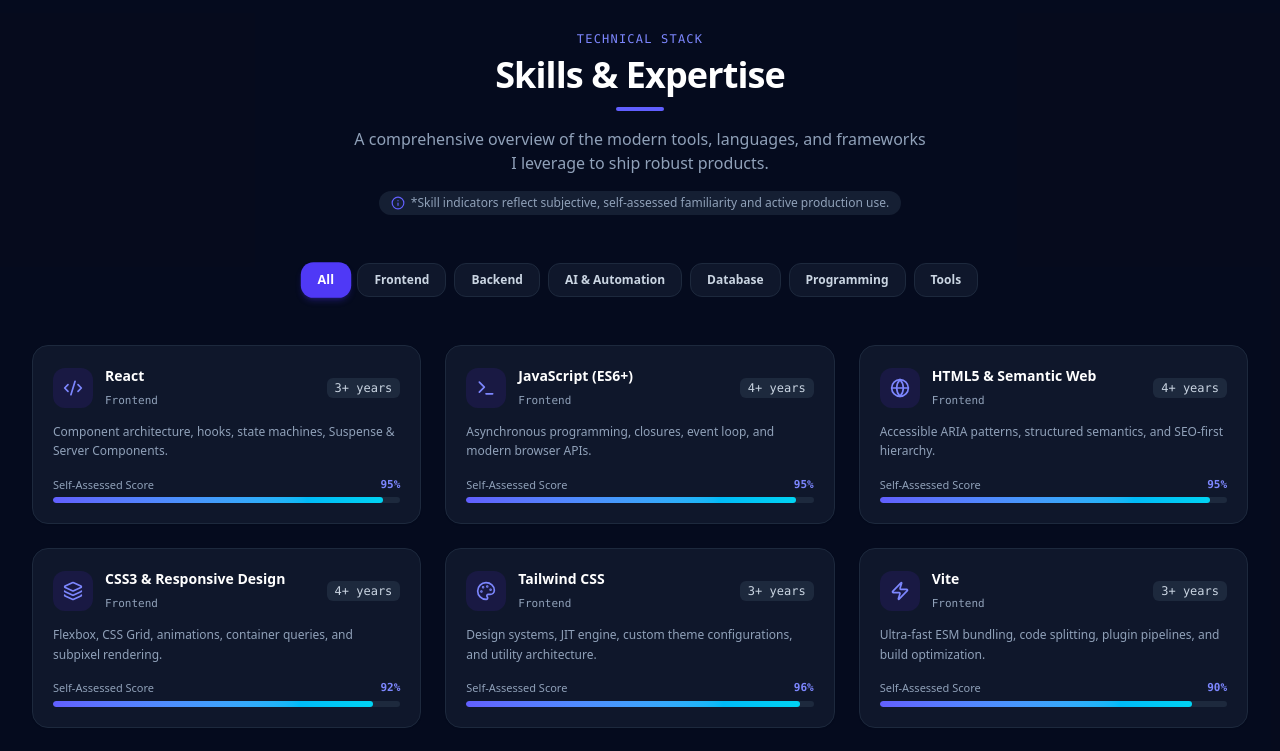
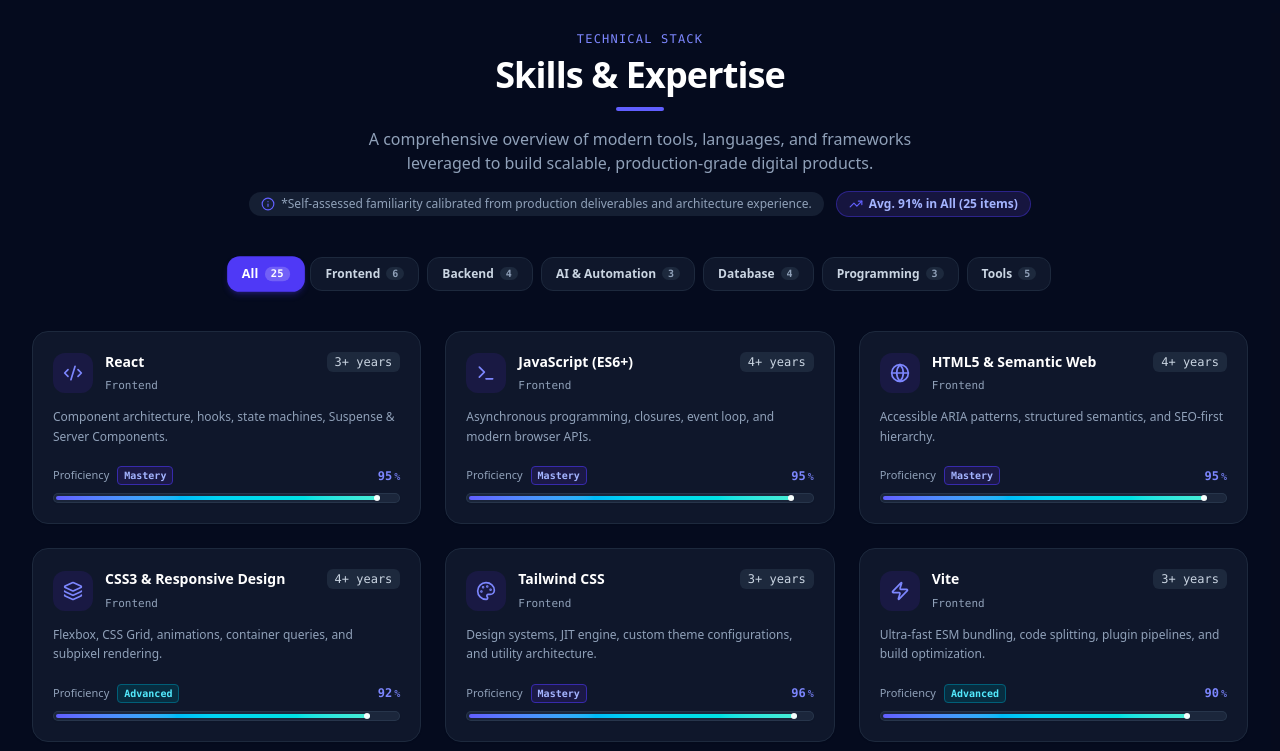
Before and after one commit to KH-CODING145/MR.KIMSAN, a React (Vite) app: page / in a window 1280 px wide. Shown: the part 2020-2771 px from the top of the page. Built offline with nearby package versions, Linux system fonts and the light colour scheme.

Commit message:
feat: add animated progress bars to Skills component
Implement a dynamic progress bar with scroll-triggered entrance animations using framer-motion and requestAnimationFrame for smooth visual feedback on skill levels.

```diff
--- a/src/components/Skills.tsx
+++ b/src/components/Skills.tsx
@@ -1,5 +1,5 @@
-import { useState, useMemo } from 'react';
-import { motion, AnimatePresence, useReducedMotion } from 'motion/react';
+import { useState, useMemo, useRef, useEffect } from 'react';
+import { motion, AnimatePresence, useReducedMotion, useInView } from 'motion/react';
 import {
   Code2,
   Terminal,
@@ -25,6 +25,8 @@
   Bot,
   Brain,
   Info,
+  TrendingUp,
+  Award,
   LucideIcon,
 } from 'lucide-react';
 
@@ -67,22 +69,149 @@
   Brain,
 };
 
+interface DynamicProgressBarProps {
+  level: number;
+  shouldReduceMotion: boolean | null;
+  delay?: number;
+}
+
+function DynamicProgressBar({ level, shouldReduceMotion, delay = 0 }: DynamicProgressBarProps) {
+  const containerRef = useRef<HTMLDivElement>(null);
+  const isInView = useInView(containerRef, { once: true, margin: '-20px' });
+  const [currentScore, setCurrentScore] = useState(shouldReduceMotion ? level : 0);
+
+  useEffect(() => {
+    if (shouldReduceMotion) {
+      setCurrentScore(level);
+      return;
+    }
+
+    if (!isInView) return;
+
+    let startTime: number | null = null;
+    let animFrame: number;
+    const duration = 1000; // ms
+    const staggeredDelay = Math.min(delay * 1000, 350);
+
+    const timer = setTimeout(() => {
+      const animateStep = (now: number) => {
+        if (!startTime) startTime = now;
+        const elapsed = now - startTime;
+        const progress = Math.min(elapsed / duration, 1);
+        // Quartic ease out for fluid deceleration
+        const ease = 1 - Math.pow(1 - progress, 4);
+        setCurrentScore(Math.round(ease * level));
+
+        if (progress < 1) {
+          animFrame = requestAnimationFrame(animateStep);
+        }
+      };
+      animFrame = requestAnimationFrame(animateStep);
+    }, staggeredDelay);
+
+    return () => {
+      clearTimeout(timer);
+      if (animFrame) cancelAnimationFrame(animFrame);
+    };
+  }, [isInView, level, shouldReduceMotion, delay]);
+
+  const getTier = (val: number) => {
+    if (val >= 94) {
+      return {
+        label: 'Mastery',
+        badge: 'text-indigo-700 dark:text-indigo-300 bg-indigo-50 dark:bg-indigo-950/80 border-indigo-200 dark:border-indigo-800',
+      };
+    }
+    if (val >= 88) {
+      return {
+        label: 'Advanced',
+        badge: 'text-cyan-700 dark:text-cyan-300 bg-cyan-50 dark:bg-cyan-950/80 border-cyan-200 dark:border-cyan-800',
+      };
+    }
+    if (val >= 80) {
+      return {
+        label: 'Proficient',
+        badge: 'text-emerald-700 dark:text-emerald-300 bg-emerald-50 dark:bg-emerald-950/80 border-emerald-200 dark:border-emerald-800',
+      };
+    }
+    return {
+      label: 'Core',
+      badge: 'text-slate-700 dark:text-slate-300 bg-slate-100 dark:bg-slate-800 border-slate-200 dark:border-slate-700',
+    };
+  };
+
+  const tier = getTier(level);
+
+  return (
+    <div ref={containerRef} className="space-y-2 pt-1">
+      {/* Top Labels */}
+      <div className="flex items-center justify-between text-xs">
+        <div className="flex items-center gap-2">
+          <span className="text-[11px] font-medium text-slate-500 dark:text-slate-400">
+            Proficiency
+          </span>
+          <span className={`text-[10px] font-mono font-bold px-1.5 py-0.5 rounded border ${tier.badge}`}>
+            {tier.label}
+          </span>
+        </div>
+        <div className="flex items-baseline gap-0.5">
+          <span className="font-mono font-bold text-xs text-indigo-600 dark:text-indigo-400 tabular-nums">
+            {currentScore}
+          </span>
+          <span className="text-[10px] font-mono text-indigo-500/80 dark:text-indigo-400/80 font-semibold">%</span>
+        </div>
+      </div>
+
+      {/* Progress Track */}
+      <div className="w-full h-2.5 bg-slate-100 dark:bg-slate-800/90 rounded-full p-0.5 border border-slate-200/80 dark:border-slate-700/60 overflow-hidden shadow-xs relative">
+        <motion.div
+          className="h-full rounded-full bg-gradient-to-r from-indigo-600 via-indigo-500 to-cyan-400 dark:from-indigo-500 dark:via-cyan-400 dark:to-teal-300 relative shadow-xs"
+          initial={shouldReduceMotion ? { width: `${level}%` } : { width: '0%' }}
+          animate={isInView || shouldReduceMotion ? { width: `${level}%` } : { width: '0%' }}
+          transition={{
+            duration: shouldReduceMotion ? 0 : 1.1,
+            ease: [0.16, 1, 0.3, 1],
+            delay: shouldReduceMotion ? 0 : Math.min(delay, 0.3),
+          }}
+        >
+          {/* Subtle glowing beacon on progress tip */}
+          <div className="absolute right-0 top-1/2 -translate-y-1/2 w-1.5 h-1.5 rounded-full bg-white/95 shadow-xs" />
+        </motion.div>
+      </div>
+    </div>
+  );
+}
+
 export default function Skills({ skills }: SkillsProps) {
   const [activeCategory, setActiveCategory] = useState<string>('All');
   const shouldReduceMotion = useReducedMotion();
 
   const categories = ['All', 'Frontend', 'Backend', 'AI & Automation', 'Database', 'Programming', 'Tools'];
 
+  const categoryCounts = useMemo(() => {
+    const counts: Record<string, number> = { All: skills.length };
+    skills.forEach((s) => {
+      counts[s.category] = (counts[s.category] || 0) + 1;
+    });
+    return counts;
+  }, [skills]);
+
   const filteredSkills = useMemo(() => {
     if (activeCategory === 'All') return skills;
     return skills.filter((s) => s.category === activeCategory);
   }, [skills, activeCategory]);
 
+  const averageProficiency = useMemo(() => {
+    if (filteredSkills.length === 0) return 0;
+    const total = filteredSkills.reduce((sum, item) => sum + item.level, 0);
+    return Math.round(total / filteredSkills.length);
+  }, [filteredSkills]);
+
   return (
     <section id="skills" className="py-20 lg:py-28 relative bg-slate-100/50 dark:bg-slate-900/30" aria-label="Skills & Technologies">
       <div className="max-w-7xl mx-auto px-4 sm:px-6 lg:px-8">
         {/* Section Header */}
-        <div className="flex flex-col items-center text-center mb-12">
+        <div className="flex flex-col items-center text-center mb-10">
           <span className="text-xs uppercase font-mono tracking-widest text-indigo-600 dark:text-indigo-400 mb-2">
             Technical Stack
           </span>
@@ -91,32 +220,48 @@
           </h2>
           <div className="w-12 h-1 bg-indigo-600 dark:bg-indigo-500 rounded-full mt-3 mb-4" />
           <p className="text-sm sm:text-base text-slate-600 dark:text-slate-400 max-w-xl">
-            A comprehensive overview of the modern tools, languages, and frameworks I leverage to ship robust products.
+            A comprehensive overview of modern tools, languages, and frameworks leveraged to build scalable, production-grade digital products.
           </p>
 
-          {/* Self-Assessed Disclaimer Note (Explicitly required by prompt #9) */}
-          <div className="mt-4 inline-flex items-center gap-1.5 px-3 py-1 rounded-full bg-slate-200/70 dark:bg-slate-800/70 text-slate-600 dark:text-slate-400 text-xs">
+          {/* Self-Assessed Disclaimer Note & Summary Stats */}
+          <div className="mt-4 flex flex-wrap items-center justify-center gap-3">
+            <div className="inline-flex items-center gap-1.5 px-3 py-1 rounded-full bg-slate-200/70 dark:bg-slate-800/70 text-slate-600 dark:text-slate-400 text-xs">
               <Info className="w-3.5 h-3.5 text-indigo-500" />
-            <span>*Skill indicators reflect subjective, self-assessed familiarity and active production use.</span>
+              <span>*Self-assessed familiarity calibrated from production deliverables and architecture experience.</span>
+            </div>
+            <div className="inline-flex items-center gap-1.5 px-3 py-1 rounded-full bg-indigo-50 dark:bg-indigo-950/70 text-indigo-700 dark:text-indigo-300 text-xs font-semibold border border-indigo-200/70 dark:border-indigo-800/70">
+              <TrendingUp className="w-3.5 h-3.5 text-indigo-500" />
+              <span>Avg. {averageProficiency}% in {activeCategory} ({filteredSkills.length} items)</span>
+            </div>
           </div>
         </div>
 
         {/* Category Filter Pills */}
-        <div className="flex flex-wrap justify-center gap-2 mb-12">
+        <div className="flex flex-wrap justify-center gap-2 mb-10">
           {categories.map((cat) => {
             const isActive = activeCategory === cat;
+            const count = categoryCounts[cat] || 0;
             return (
               <button
                 key={cat}
                 type="button"
                 onClick={() => setActiveCategory(cat)}
-                className={`px-4 py-2 rounded-xl text-xs font-semibold transition-all duration-200 focus:outline-none focus:ring-2 focus:ring-indigo-500 ${
+                className={`px-3.5 py-2 rounded-xl text-xs font-semibold transition-all duration-200 focus:outline-none focus:ring-2 focus:ring-indigo-500 inline-flex items-center gap-1.5 cursor-pointer ${
                   isActive
                     ? 'bg-indigo-600 text-white shadow-md shadow-indigo-600/25 scale-105'
                     : 'bg-white dark:bg-slate-900 text-slate-600 dark:text-slate-300 hover:bg-slate-50 dark:hover:bg-slate-800 border border-slate-200 dark:border-slate-800'
                 }`}
               >
-                {cat}
+                <span>{cat}</span>
+                <span
+                  className={`text-[10px] font-mono font-bold px-1.5 py-0.2 rounded-full ${
+                    isActive
+                      ? 'bg-white/20 text-white'
+                      : 'bg-slate-100 dark:bg-slate-800 text-slate-500 dark:text-slate-400'
+                  }`}
+                >
+                  {count}
+                </span>
               </button>
             );
           })}
@@ -127,26 +272,29 @@
           layout
           className="grid grid-cols-1 sm:grid-cols-2 lg:grid-cols-3 gap-6"
         >
-          <AnimatePresence>
-            {filteredSkills.map((skill) => {
+          <AnimatePresence mode="popLayout">
+            {filteredSkills.map((skill, index) => {
               const Icon = iconMap[skill.icon] || Code2;
               return (
                 <motion.div
                   key={skill.name}
                   layout
-                  initial={shouldReduceMotion ? false : { opacity: 0, scale: 0.95 }}
-                  animate={{ opacity: 1, scale: 1 }}
+                  initial={shouldReduceMotion ? false : { opacity: 0, y: 20 }}
+                  whileInView={{ opacity: 1, y: 0 }}
+                  viewport={{ once: true, amount: 0.15 }}
                   exit={{ opacity: 0, scale: 0.95 }}
-                  transition={{ duration: 0.25 }}
-                  className="p-5 rounded-2xl bg-white dark:bg-slate-900 border border-slate-200 dark:border-slate-800 shadow-xs hover:border-indigo-500/50 dark:hover:border-indigo-500/50 hover:shadow-md transition-all duration-200 group"
+                  transition={{ duration: 0.35, delay: shouldReduceMotion ? 0 : Math.min(index * 0.04, 0.25) }}
+                  className="p-5 rounded-2xl bg-white dark:bg-slate-900 border border-slate-200 dark:border-slate-800 shadow-xs hover:border-indigo-500/50 dark:hover:border-indigo-500/50 hover:shadow-md transition-all duration-200 group flex flex-col justify-between"
                 >
-                  <div className="flex items-center justify-between mb-3">
+                  <div>
+                    {/* Header: Icon, Name, Category & Experience */}
+                    <div className="flex items-start justify-between mb-3 gap-2">
                       <div className="flex items-center gap-3">
-                      <div className="w-10 h-10 rounded-xl bg-indigo-50 dark:bg-indigo-950/70 flex items-center justify-center text-indigo-600 dark:text-indigo-400 group-hover:scale-110 transition-transform">
+                        <div className="w-10 h-10 rounded-xl bg-indigo-50 dark:bg-indigo-950/70 flex items-center justify-center text-indigo-600 dark:text-indigo-400 group-hover:scale-110 group-hover:bg-indigo-600 group-hover:text-white dark:group-hover:bg-indigo-500 dark:group-hover:text-slate-950 transition-all duration-200 shrink-0">
                           <Icon className="w-5 h-5" />
                         </div>
                         <div>
-                        <h3 className="font-semibold text-sm text-slate-900 dark:text-white">
+                          <h3 className="font-semibold text-sm text-slate-900 dark:text-white leading-snug group-hover:text-indigo-600 dark:group-hover:text-indigo-400 transition-colors">
                             {skill.name}
                           </h3>
                           <span className="text-[11px] font-mono text-slate-500 dark:text-slate-400">
@@ -154,7 +302,7 @@
                           </span>
                         </div>
                       </div>
-                    <span className="text-xs font-mono font-medium px-2 py-0.5 rounded-md bg-slate-100 dark:bg-slate-800 text-slate-700 dark:text-slate-300">
+                      <span className="text-xs font-mono font-medium px-2 py-0.5 rounded-md bg-slate-100 dark:bg-slate-800 text-slate-700 dark:text-slate-300 shrink-0">
                         {skill.experience}
                       </span>
                     </div>
@@ -162,22 +310,14 @@
                     <p className="text-xs text-slate-600 dark:text-slate-400 leading-relaxed mb-4">
                       {skill.description}
                     </p>
+                  </div>
 
-                  {/* Self-assessed proficiency bar */}
-                  <div>
-                    <div className="flex justify-between items-center text-[11px] mb-1">
-                      <span className="text-slate-500 dark:text-slate-400">Self-Assessed Score</span>
-                      <span className="font-mono font-semibold text-indigo-600 dark:text-indigo-400">
-                        {skill.level}%
-                      </span>
-                    </div>
-                    <div className="w-full h-1.5 bg-slate-100 dark:bg-slate-800 rounded-full overflow-hidden">
-                      <div
-                        className="h-full bg-gradient-to-r from-indigo-500 to-cyan-400 rounded-full transition-all duration-500"
-                        style={{ width: `${skill.level}%` }}
+                  {/* Dynamic Scroll-Triggered Animated Proficiency Progress Bar */}
+                  <DynamicProgressBar
+                    level={skill.level}
+                    shouldReduceMotion={shouldReduceMotion}
+                    delay={index * 0.04}
                   />
-                    </div>
-                  </div>
                 </motion.div>
               );
             })}
```
Lines whose indentation alone changed are shown as unchanged.
